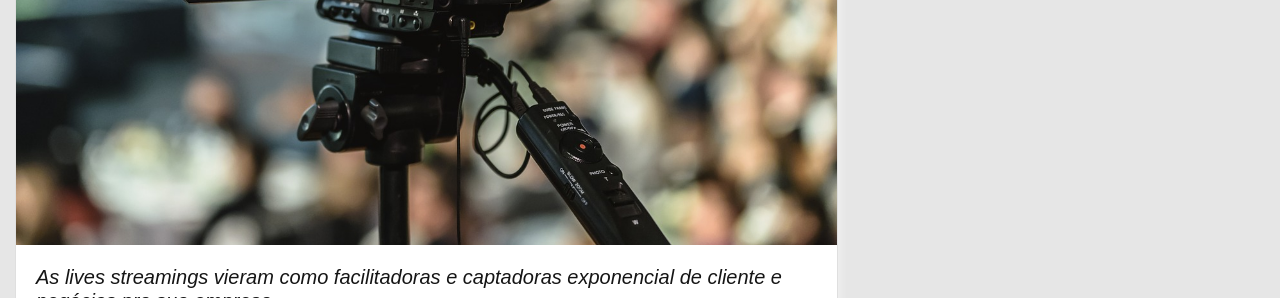
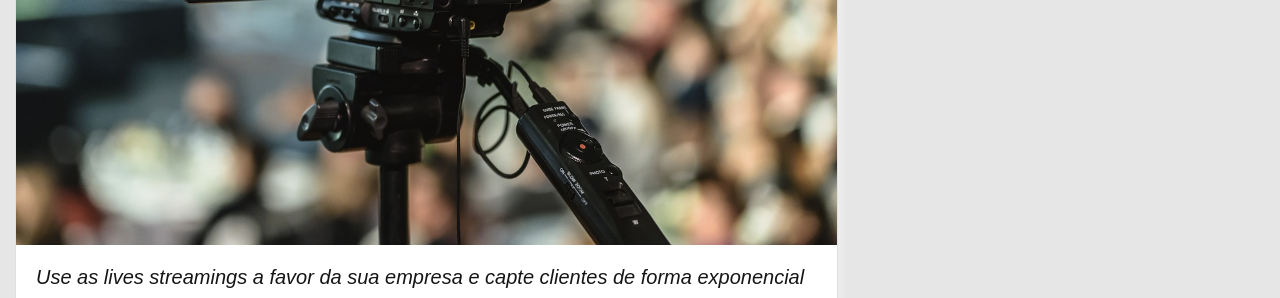
Before and after one commit to elisatanizawa/GoStreaming, a plain HTML site: page GoStreamingv3/public/transmissoes_aovivo_pra_que_servem.html in a window 1280 px wide. Shown: the part 500-798 px from the top of the page. Drawn offline with nearby package versions, Linux system fonts and the light colour scheme; no server answers.

Commit message:
Update transmissoes_aovivo_pra_que_servem.html

```diff
--- a/GoStreamingv3/public/transmissoes_aovivo_pra_que_servem.html
+++ b/GoStreamingv3/public/transmissoes_aovivo_pra_que_servem.html
@@ -47,7 +47,7 @@
 		       </div>
 		       <img class="card-img-top" src="img/Transmissoes_ao_vivo.jpg" alt="Card image cap">
 		       <div class="card-body">
-		         <h5 class="card-title subtitulo">As lives streamings vieram como facilitadoras e captadoras exponencial de cliente e negócios pra sua empresa.</h5>
+		         <h5 class="card-title subtitulo">Use as lives streamings a favor da sua empresa e capte clientes de forma exponencial</h5>
 		         <p class="card-text">
 					<p>Que a tecnologia e a internet vêm mudando o mundo, e as interações socias, não é novidade pra ninguém. Mas você já parou pra pensar no quanto evoluímos e acabamos nem nos dando conta do acesso que está disponível em nossas mãos?</p>
 					<p>Se há anos atrás alguém te falasse que hoje você poderia se comunicar com alguém do outro lado do mundo em tempo real por áudio e vídeo simultaneamente, ou assistir ao show de sua banda favorita, que está rolando a milhares de km de onde você está ao vivo, ou até mesmo poder concluir uma graduação (link que leva ao conteúdo de EAD) sem precisar sair de casa, certamente não seria possível imaginar isso acontecendo. </p>
```
